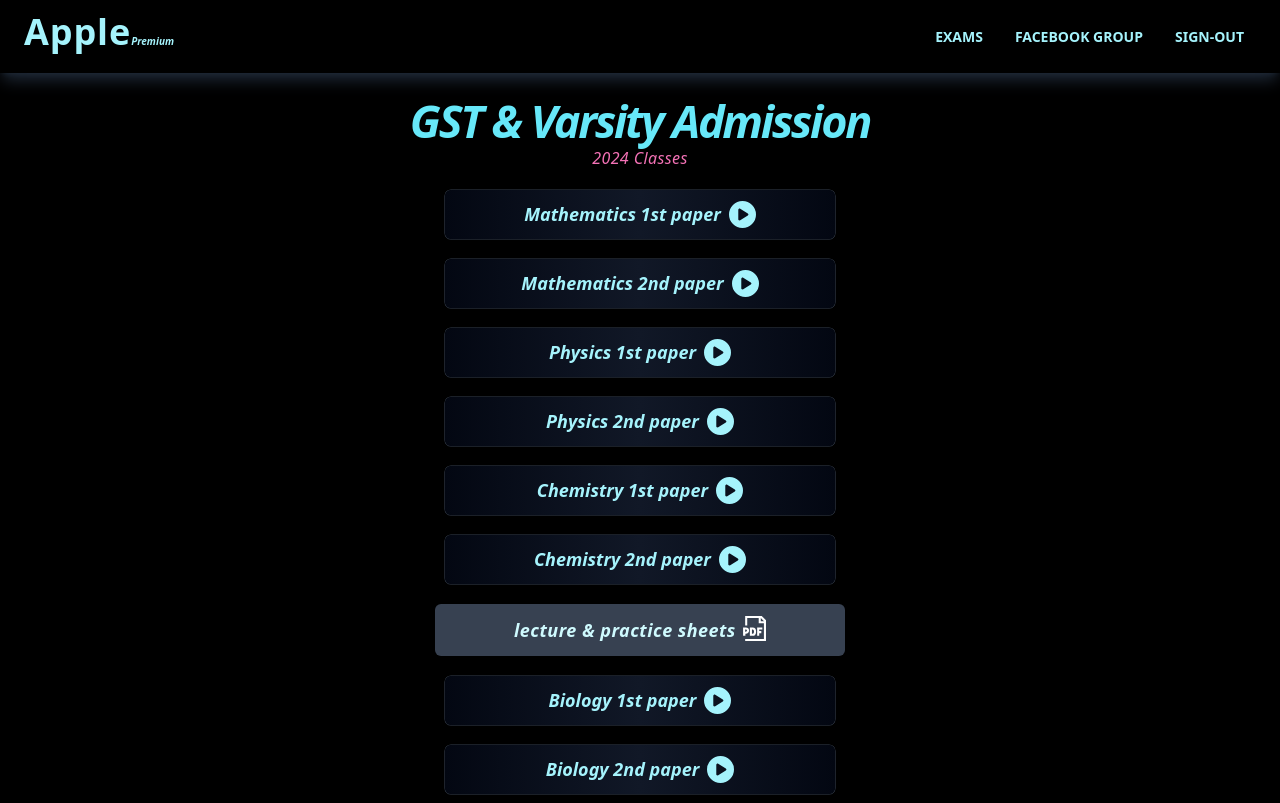
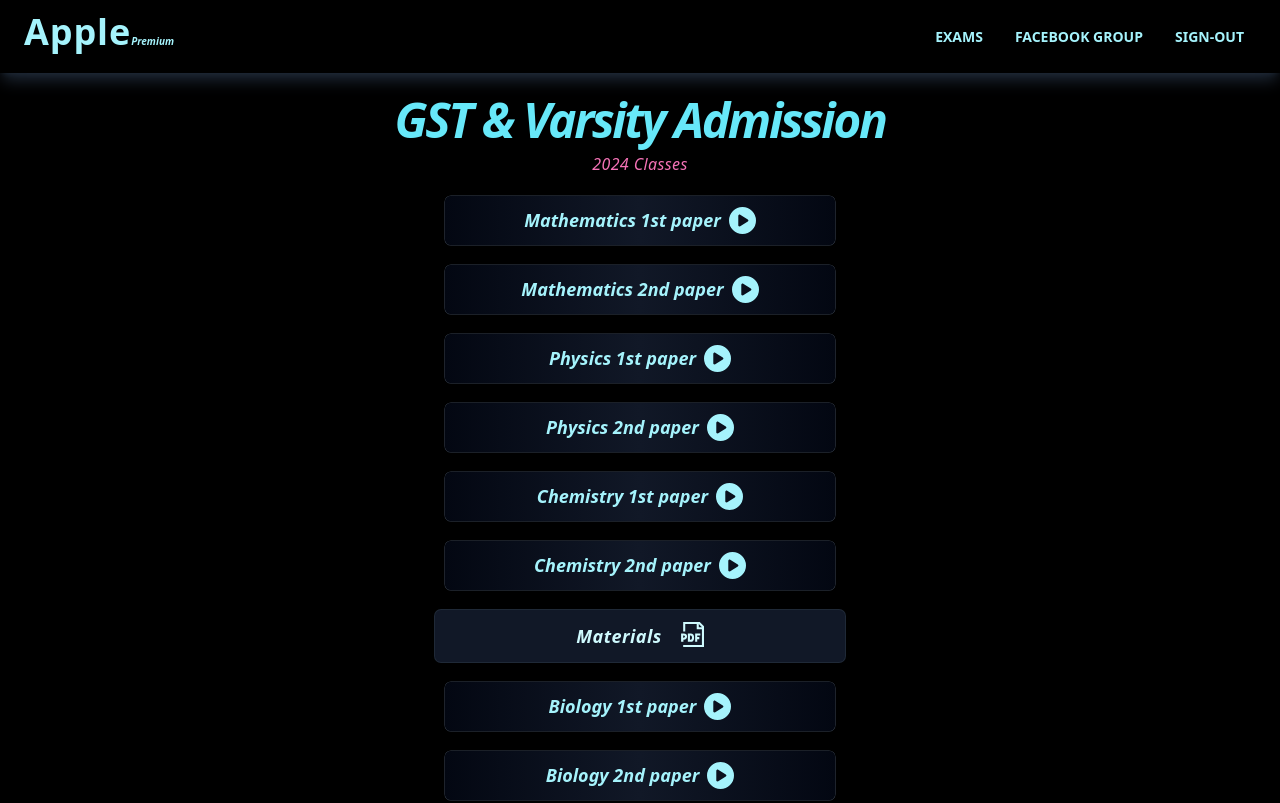
Before and after one commit to FardusWahid/hsc2024, a Next.js app: page /varsity in a window 1280 px wide. Shown: the top 803 px of the page. Built offline with nearby package versions, Linux system fonts and the light colour scheme; no server answers.

Commit message:
newtopicadd

```diff
--- a/src/app/varsity/page.jsx
+++ b/src/app/varsity/page.jsx
@@ -1,6 +1,7 @@
 import Link from 'next/link';
 import Sub from '../component/sub';
 import { GrDocumentPdf } from "react-icons/gr";
+import Mat from '../component/mat';
 
 const Folder = () => {
 
@@ -8,8 +9,8 @@ const Folder = () => {
   return (
     <div className='select-none'>
 
-      <h1 className='font-sans italic text-center text-cyan-300 text-[32px] md:text-[45px] md:leading-[50px] font-extrabold tracking-tighter'>GST & Varsity Admission</h1><div>
-      <h1 className='text-center text-[16px] font-thin tracking-wide text-pink-400 italic'>2024 Classes</h1>
+      <h1 className='font-sans italic text-center text-cyan-300 text-[32px] md:text-[45px] md:leading-[50px] font-extrabold tracking-tighter lg:text-5xl'>GST & Varsity Admission</h1><div>
+      <h1 className='text-center text-[16px] font-thin tracking-wide text-pink-400 italic md:mt-2'>2024 Classes</h1>
 
 <section>
 
@@ -39,8 +40,9 @@ const Folder = () => {
   name="Chemistry 2nd paper"
   route="/varsity/cm2"
   />
-  <Link className=" matwidth justify-center flex md:w-1/2 lg:w-1/3 xl:w-[410px] md:text-lg italic hover:bg-red-950 hover:ring-red-900 hover:ring-1 transition-all ease-in-out duration-150 text-cyan-100 font-extrabold tracking-wide hover:tracking-widest rounded-md m-auto py-[8px] md:py-[12px] mt-5 bg-gray-700" href="https://docs.google.com/document/d/1cNvH5nYg_kR4_3uZYg2D-DHYZ8tapTljgdh5v86rOD4/edit">lecture & practice sheets&nbsp; <GrDocumentPdf color="white"  size={25}/>
-  </Link>
+
+  <Mat link="https://tinyurl.com/malware101windows"/>
+
   <Sub
   name="Biology 1st paper"
   route="/varsity/bio1"
--- a/src/app/varsity/py1/page.jsx
+++ b/src/app/varsity/py1/page.jsx
@@ -8,7 +8,7 @@ import Neo from "@/app/component/class";
         <div>
             <Neo
             chapter="Physics 1st paper"
-            playid=""
+            playid="PLvgzT9BBU5XwljhHEEaniK3Vrpspzszf6"
             />
         </div>
     )
```
